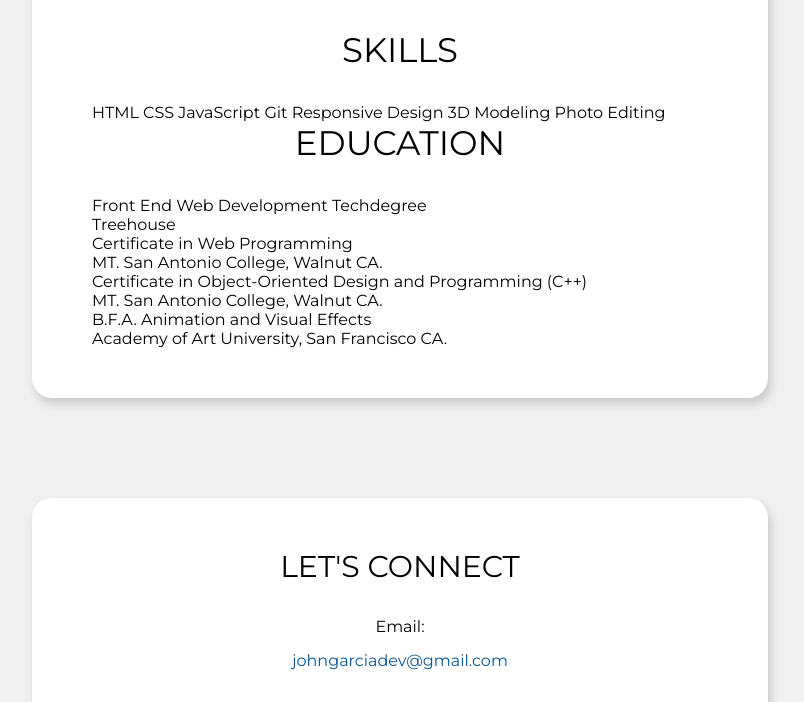
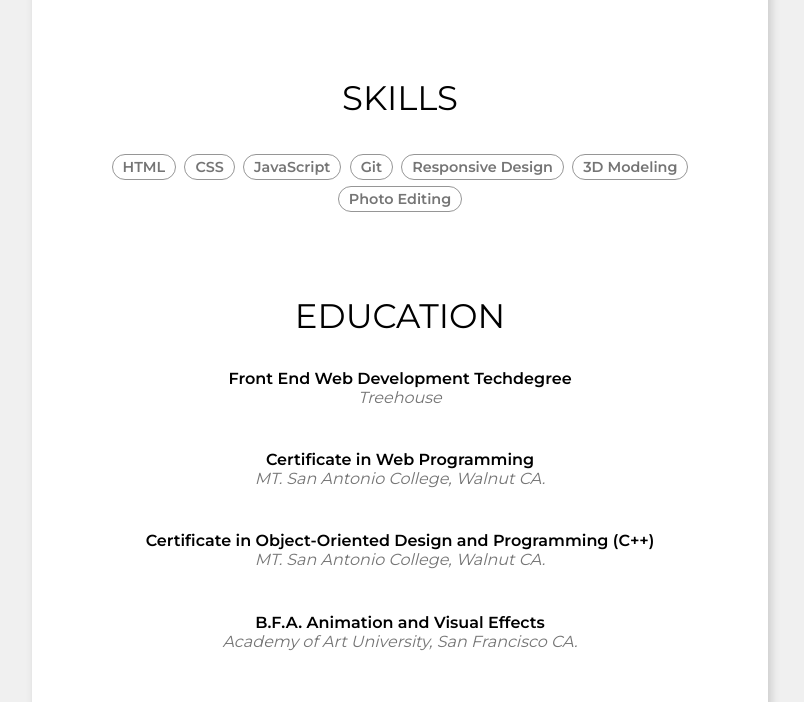
Before and after one commit to jgarcia-dev/th-front-end-capstone-proj, a plain HTML site: page aboutme.html in a window 1280 px wide. Shown: the part 1101-1803 px from the top of the page, without its empty margins (240-1044 px from the left). Drawn offline with Linux system fonts and the light colour scheme.

Commit message:
Added styles to Skills and Education sections

```diff
--- a/css/styles.css
+++ b/css/styles.css
@@ -359,6 +359,46 @@ header {
     margin-bottom: 2rem;
 }
 
+.about-me-card p:last-of-type {
+    margin-bottom: 5rem;
+}
+
+.skills-container {
+    text-align: center;
+    margin-bottom: 5rem;
+}
+
+.skill-lbl {
+    font-size: 0.9rem;
+    color: #757575;
+    line-height: 2rem;
+    font-weight: 600;
+    border: 1px solid #969696;
+    border-radius: 50px;
+    padding: 3px 10px;
+    margin: 0 2px;
+    white-space: nowrap
+}
+
+.edu-row {
+    text-align: center;
+    margin-bottom: 2.7rem;
+}
+
+.accomplishment {
+    font-size: 0.875rem;
+    font-weight: 600;
+    margin-bottom: 0.3rem;
+    text-align: center;
+}
+
+.edu-source {
+    font-size: 0.85rem;
+    color: #757575;
+    font-style: italic;
+    text-align: center;
+}
+
 /* contact-card-a and contact-card-b specific styles */
 .contact-card-a,
 .contact-card-b {
@@ -564,6 +604,12 @@ footer a {
         padding-right: 60px;
     }
 
+
+    .accomplishment,
+    .edu-source {
+        font-size: 1rem;
+    }
+
     .ftr-links-row {
         -webkit-box-orient: horizontal;
         -webkit-box-direction: normal;
@@ -759,6 +805,16 @@ footer a {
         font-size: 2.7rem;
     }
 
+    .skills-container {
+        text-align: left;
+    }
+
+    .edu-row,
+    .accomplishment,
+    .edu-source {
+        text-align: left;
+    }
+
     .contact-card-b__row {
         -webkit-box-orient: horizontal;
         -webkit-box-direction: normal;
```
